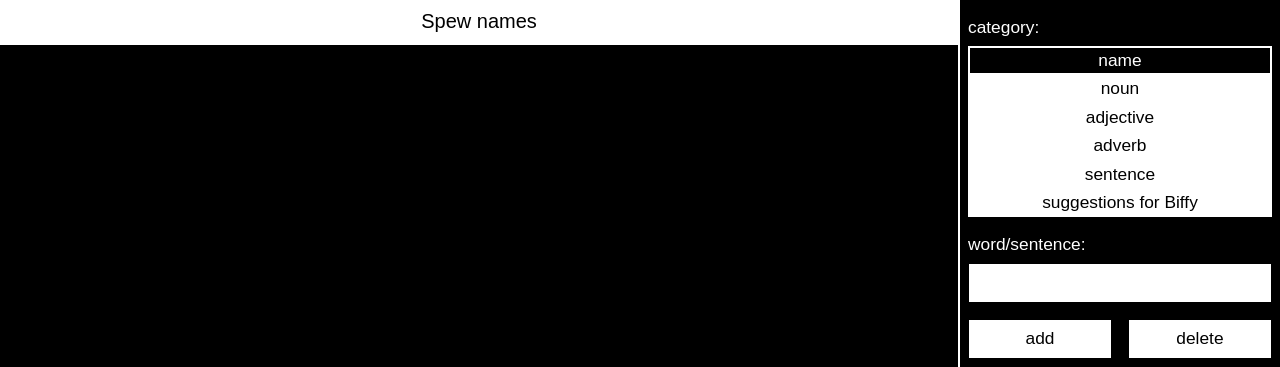
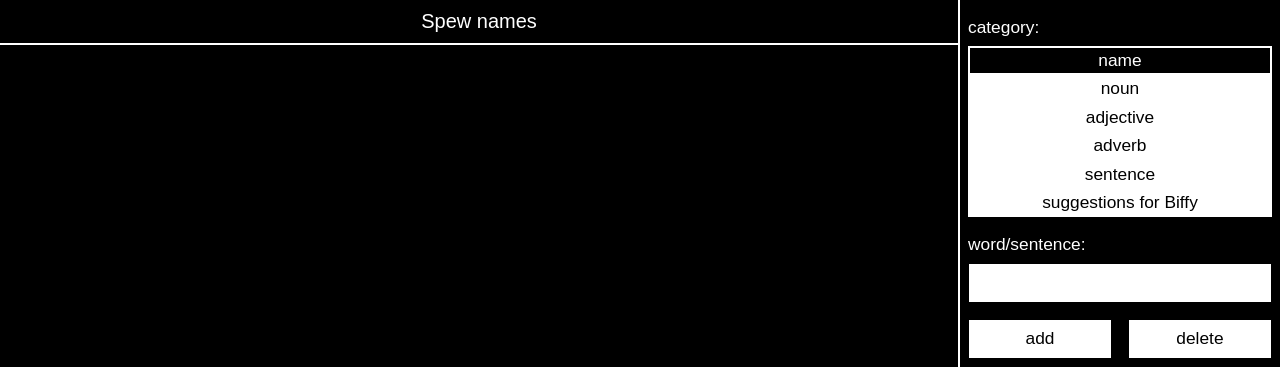
Before and after one commit to AlyaEru/names, a Django app: template names/spew/templates/index.html in a window 1280 px wide. Shown: the part 49-416 px from the top of the page. Run offline with Django 3.2, Linux system fonts and the light colour scheme; the template is opened without the code that fills it, so the values that code supplies are empty.

Commit message:
fixed spewon bug

```diff
--- a/names/spew/templates/index.html
+++ b/names/spew/templates/index.html
@@ -21,7 +21,7 @@
 		<a class='button' href="./groups">switch group</a>
 	</div>
 	<div id='main'>
-		<button id='spewnames'>Spew names</button>
+		<button id='spewnames' class='spewon'>Spew names</button>
 	</div>
 
 	<button id="sidebar-button" onclick="$('#sidebar').toggleClass('open');$(this).toggleClass('open');"></button>
```
